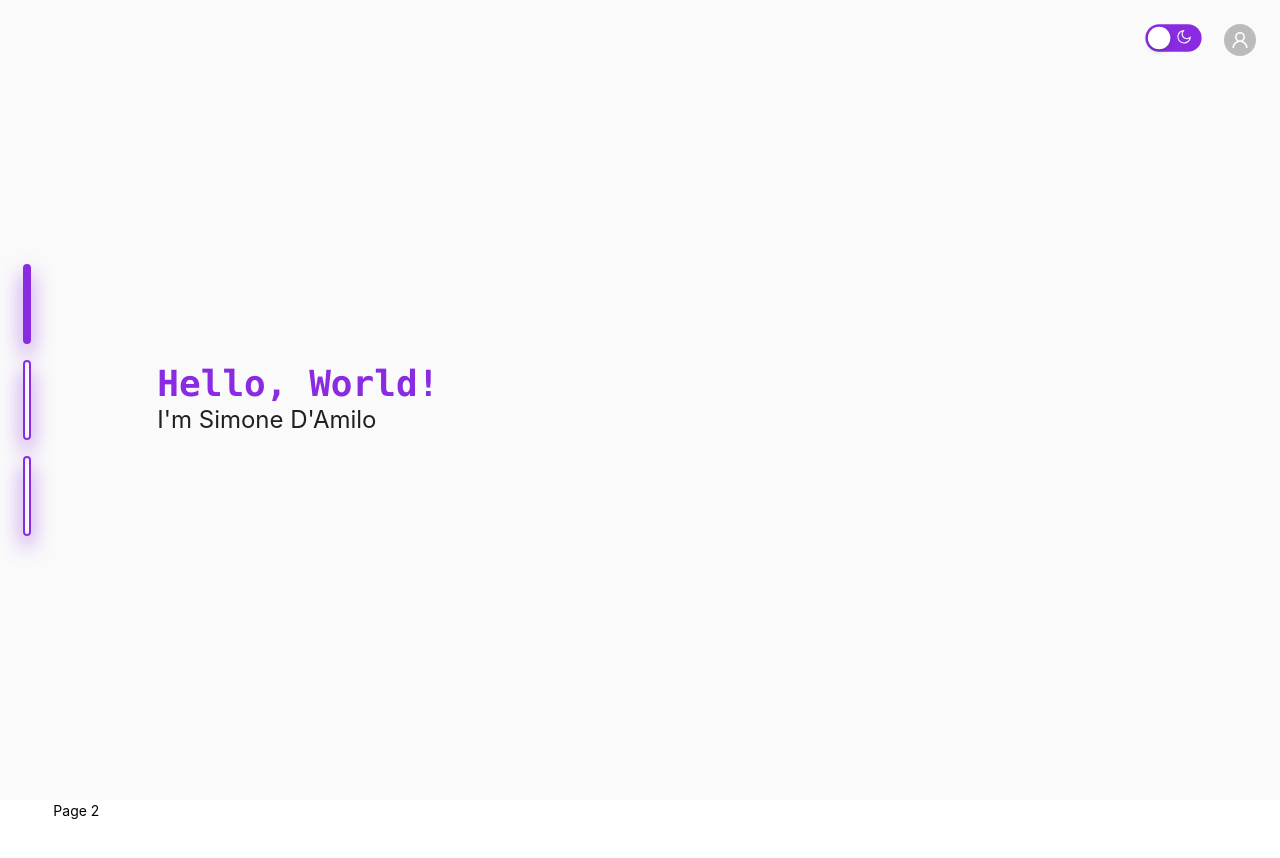
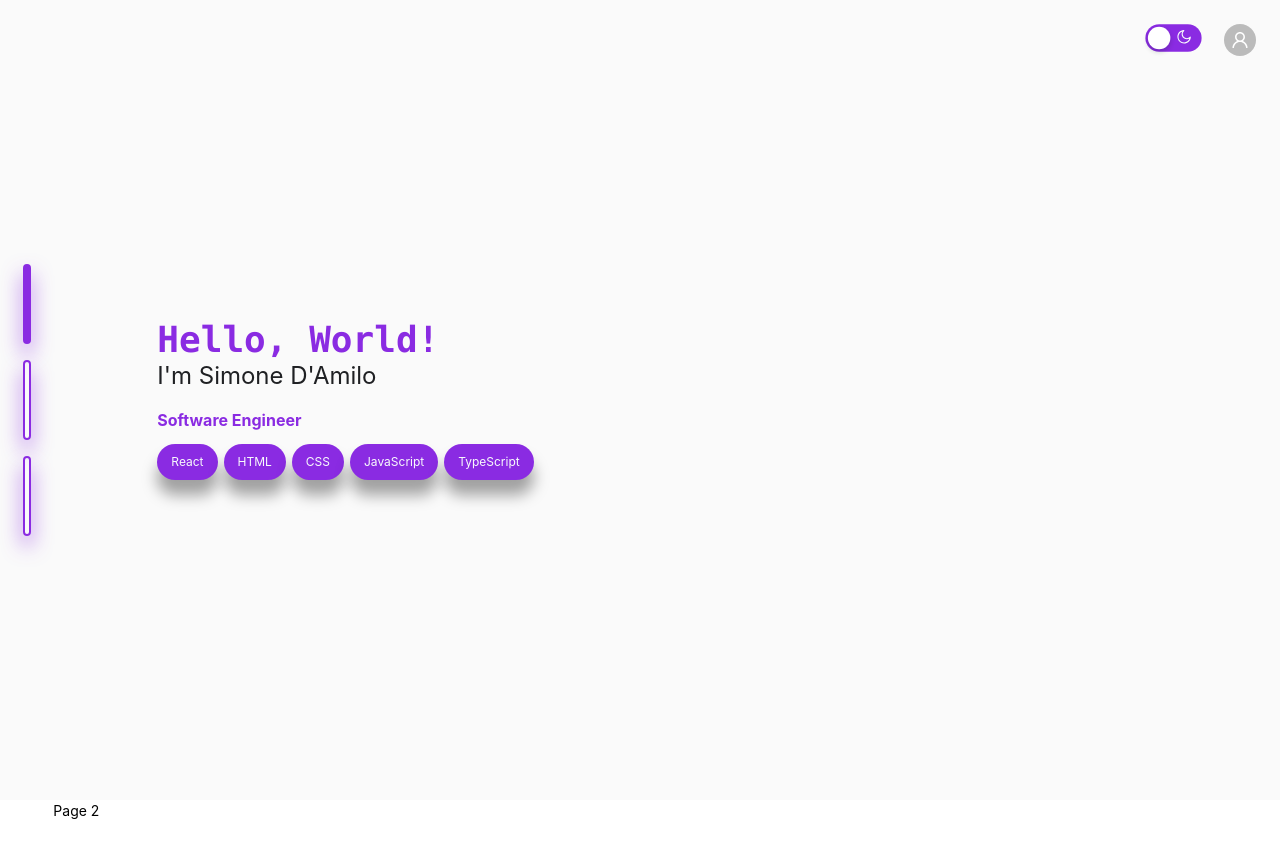
Before and after one commit to simodamilo/nextjs-personal-website, a Next.js app: page / in a window 1280 px wide. Shown: the top 858 px of the page. Built offline with nearby package versions, Linux system fonts and the light colour scheme.

Commit message:
Change config

```diff
--- a/next.config.mjs
+++ b/next.config.mjs
@@ -3,6 +3,11 @@ import createNextIntlPlugin from 'next-intl/plugin';
 const withNextIntl = createNextIntlPlugin();
 
 /** @type {import('next').NextConfig} */
-const nextConfig = {};
+const nextConfig = {
+  output: "export",  // <=== enables static exports
+  reactStrictMode: true,
+};
+
+module.exports = nextConfig;
 
 export default withNextIntl(nextConfig);
--- a/src/app/layout.tsx
+++ b/src/app/layout.tsx
@@ -1,11 +1,11 @@
 import type { Metadata } from "next";
-import { Inter } from "next/font/google";
+import { Roboto } from "next/font/google";
 import "./globals.css";
 import { Navbar } from "./components/navbar/Navbar";
 import { NextIntlClientProvider } from "next-intl";
 import { getLocale, getMessages } from "next-intl/server";
 
-const inter = Inter({ subsets: ["latin"] });
+const roboto = Roboto({ weight: "400", subsets: ["latin"] });
 
 export const metadata: Metadata = {
   title: "Create Next App",
@@ -21,8 +21,12 @@ export default async function RootLayout({
   const messages = await getMessages();
 
   return (
-    <html lang={locale} suppressHydrationWarning className="no-scrollbar">
-      <body className={inter.className}>
+    <html
+      lang={locale}
+      className={`${roboto.className} no-scrollbar`}
+      suppressHydrationWarning
+    >
+      <body>
         <NextIntlClientProvider messages={messages}>
           <Navbar />
           {children}
--- a/src/app/pages/homepage/Homepage.tsx
+++ b/src/app/pages/homepage/Homepage.tsx
@@ -1,6 +1,7 @@
 "use client";
 
 import MainTitle from "@/app/components/main-title/MainTitle";
+import { skills } from "@/app/utils/constants";
 import { useTranslations } from "next-intl";
 
 export default function Homepage() {
@@ -12,14 +13,19 @@ export default function Homepage() {
       <h2 className="text-2xl text-secondary-color text-left">
         {t("intro-copy")}
       </h2>
-      {/*<p className={style.p1}>{t("homepage.software-eng")}</p>
-      <div className={style.skillContainer}>
+      <p className="text-base text-primary-color text-left font-bold mt-4">
+        {t("software-eng")}
+      </p>
+      <div className="text-left">
         {skills.map((skill) => (
-          <div className={style.skill} key={skill}>
+          <div
+            className="inline-block bg-primary-color text-slate-50 rounded-[21px] shadow-[0_15px_15px_rgba(0,0,0,0.36)] text-xs py-2.5 px-3.5 mr-1.5 mt-3 text-center"
+            key={skill}
+          >
             {skill}
           </div>
         ))}
-      </div>*/}
+      </div>
     </div>
   );
 }
--- a/src/app/utils/constants.tsx
+++ b/src/app/utils/constants.tsx
@@ -60,3 +60,11 @@ export const items: MenuProps["items"] = [
     ),
   },
 ];
+
+export const skills: string[] = [
+  "React",
+  "HTML",
+  "CSS",
+  "JavaScript",
+  "TypeScript",
+];
```
